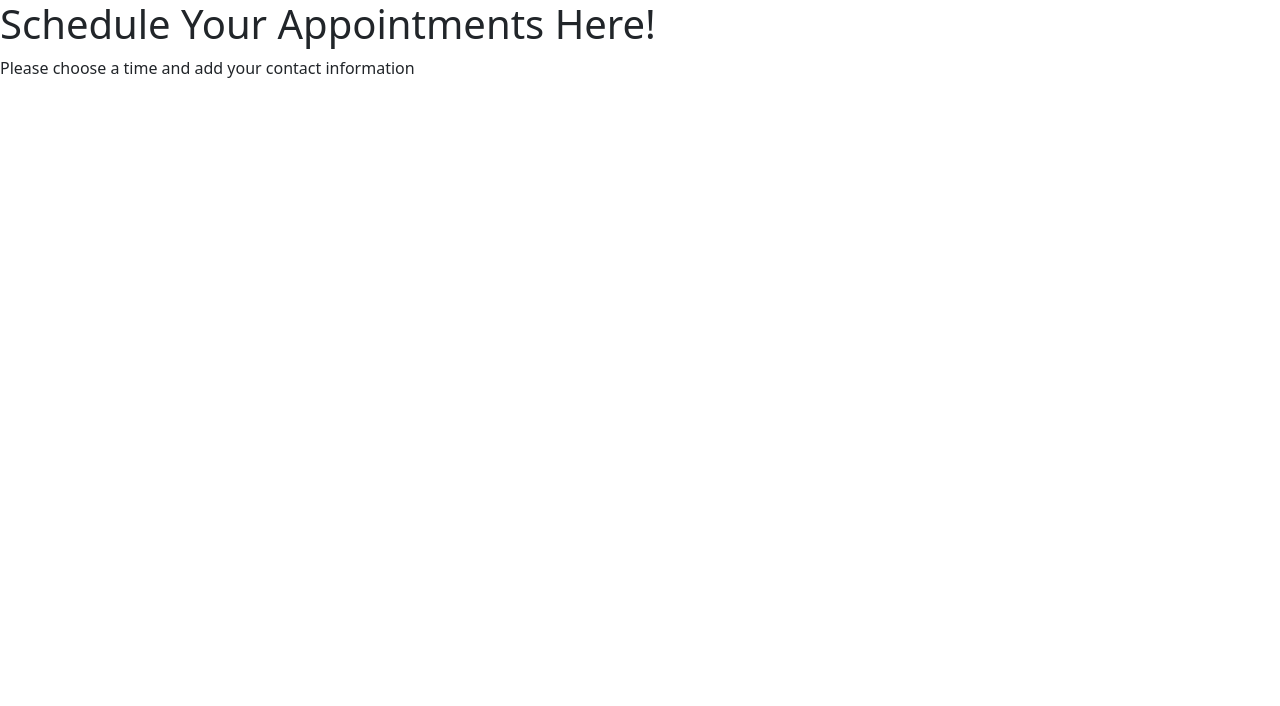
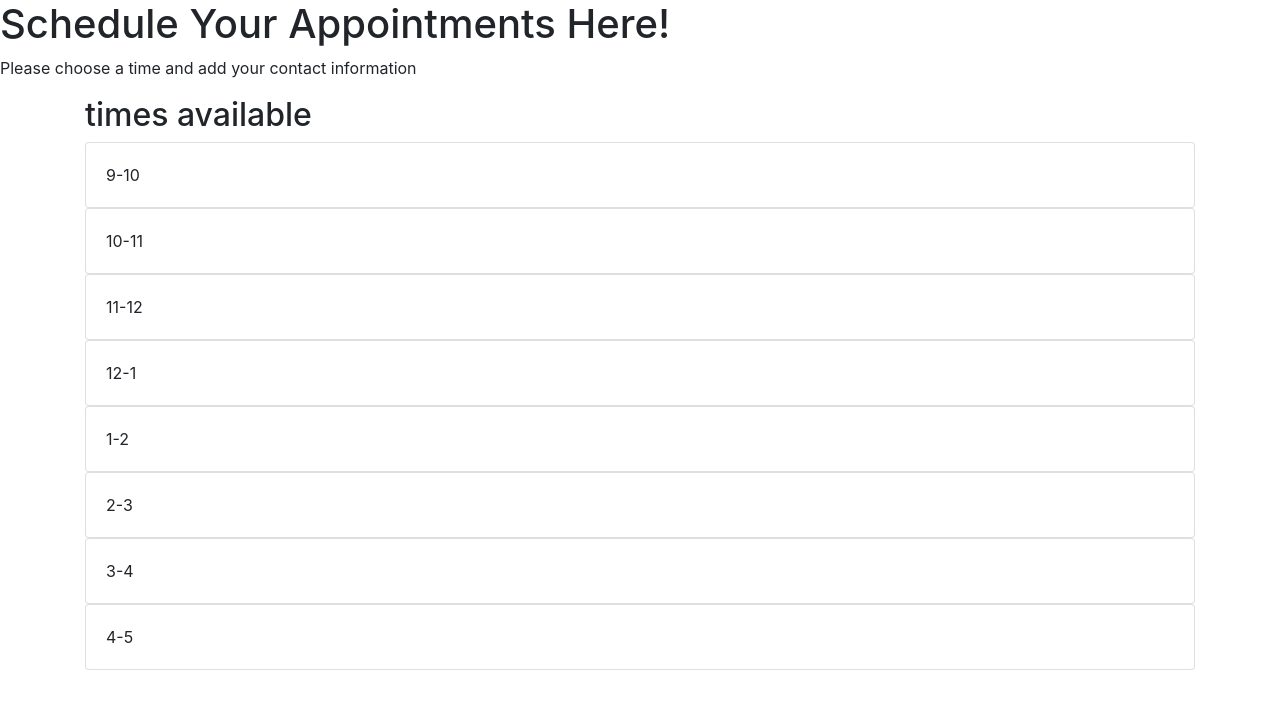
Before and after one commit to julesscheil/Appointment-Scheduling, a React (Create React App) app: page / in a window 1280 px wide. Shown: the top 706 px of the page. Built offline with nearby package versions, Linux system fonts and the light colour scheme.

Commit message:
added react bootstrap dependency and set up hardcoded timeslot cards & are displaying

```diff
--- a/package.json
+++ b/package.json
@@ -6,8 +6,9 @@
     "@testing-library/jest-dom": "^5.14.0",
     "@testing-library/react": "^11.2.7",
     "@testing-library/user-event": "^12.8.3",
-    "bootstrap": "^5.0.1",
+    "bootstrap": "^4.6.0",
     "react": "^17.0.2",
+    "react-bootstrap": "^1.6.1",
     "react-dom": "^17.0.2",
     "react-scripts": "4.0.3",
     "web-vitals": "^1.1.2"
--- a/src/App.js
+++ b/src/App.js
@@ -1,9 +1,11 @@
 import Header from './components/Header';
+import Timeslots from './components/Timeslots';
 
 function App() {
   return (
     <div className="App">
       <Header />
+      <Timeslots />
     </div>
   );
 }
--- a/src/components/Timeslots.js
+++ b/src/components/Timeslots.js
@@ -1,9 +1,40 @@
 // Component for timeslots
 
 import React from 'react';
+import Card from 'react-bootstrap/Card';
 
+// Inserting data & time cards
 function Timeslots() {
-
+return (
+    <div className="container">
+        <h2>times available</h2>
+        {/* hard coded, make dynamic later */}
+        <Card>
+            <Card.Body>9-10</Card.Body>
+        </Card>
+        <Card>
+            <Card.Body>10-11</Card.Body>
+        </Card>
+        <Card>
+            <Card.Body>11-12</Card.Body>
+        </Card>
+        <Card>
+            <Card.Body>12-1</Card.Body>
+        </Card>
+        <Card>
+            <Card.Body>1-2</Card.Body>
+        </Card>
+        <Card>
+            <Card.Body>2-3</Card.Body>
+        </Card>
+        <Card>
+            <Card.Body>3-4</Card.Body>
+        </Card>
+        <Card>
+            <Card.Body>4-5</Card.Body>
+        </Card>
+    </div>
+)
 };
 
 export default Timeslots;
```
Also changed, not shown: 1 other file (tests, documents, lock files or other folders).
